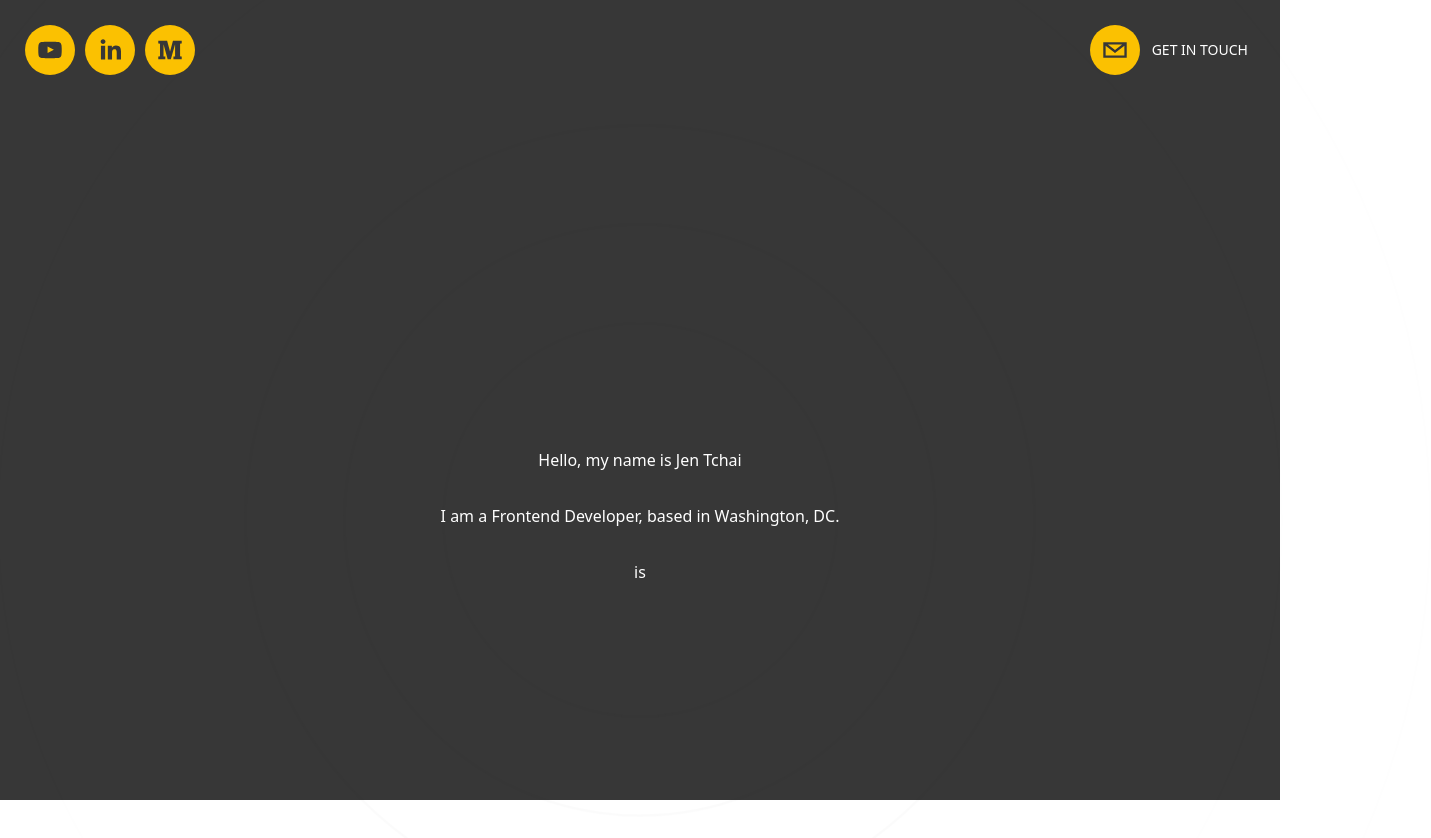
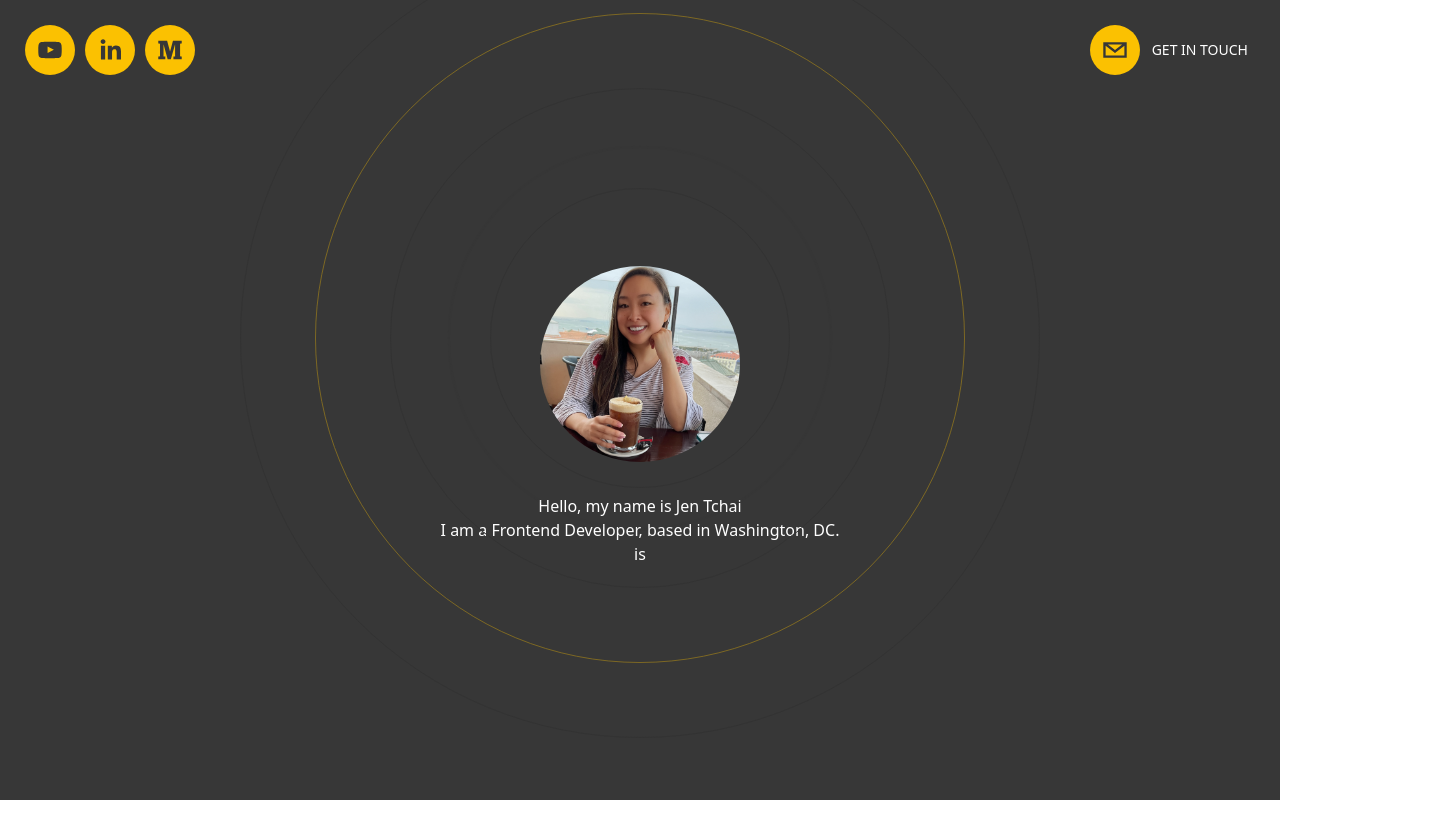
Before and after one commit to hopesunknown/portfolio, a Next.js app in the folder jen-portfolio/: page / in a window 1280 px wide. Shown: the top 838 px of the page, 1431 px wide, since content can reach past the window. After the commit the page ends 800 px from the top, so only its background shows below. Built offline with nearby package versions, Linux system fonts and the light colour scheme.

Commit message:
fixed hero section with styling and content, also included profile picture with NextJS image optimization for smoother loading purposes across all platforms

```diff
--- a/jen-portfolio/components/BackgroundCircles.tsx
+++ b/jen-portfolio/components/BackgroundCircles.tsx
@@ -1,17 +1,27 @@
-import React from 'react'
+import React from 'react';
+import {motion} from 'framer-motion';
 
-type Props = {}
+type Props = {};
 
 const BackgroundCircles = (props: Props) => {
   return (
-    <div className='relative flex justify-center items-center'>
+    <motion.div
+      initial={{opacity: 0}}
+      animate={{
+        scale: [1, 2, 2, 3, 1],
+        opacity: [0.1, 0.2, 0.4, 0.8, 0.1, 1.0],
+        borderRadius: ['20%', '20%', '50%', '80%', '20%']
+      }}
+      transition={{duration: 2.5}}
+      className='relative flex justify-center items-center'
+    >
       <div className='absolute border border-[#333333] rounded-full h-[200px] w-[200px] mt-52 animate-ping'/>
-      <div className='absolute border border-[#333333] rounded-full h-[300px] w-[300px] mt-52 animate-ping'/>
-      <div className='absolute border border-[#333333] rounded-full h-[400px] w-[400px] mt-52 animate-ping'/>
-      <div className='absolute border border-[#333333] rounded-full h-[650px] w-[650px] opacity-20 mt-52 animate-ping'/>
-      <div className='absolute border border-[#333333] rounded-full h-[800px] w-[800px] opacity-20 mt-52 animate-ping'/>
-    </div>
+      <div className='rounded-full border border-[#333333] h-[300px] w-[300px] absolute mt-52'/>
+      <div className='rounded-full border border-[#333333] h-[500px] w-[500px] absolute mt-52'/>
+      <div className='absolute border border-[#FBC101] rounded-full h-[650px] w-[650px] opacity-20 mt-52 animate-pulse'/>
+      <div className='absolute border border-[#333333] rounded-full h-[800px] w-[800px] mt-52'/>
+    </motion.div>
   )
-}
+};
 
-export default BackgroundCircles
+export default BackgroundCircles;
--- a/jen-portfolio/components/Hero.tsx
+++ b/jen-portfolio/components/Hero.tsx
@@ -1,4 +1,6 @@
 import React from 'react';
+import Image from 'next/image';
+import profilePic from './../public/image0.jpeg';
 import {useTypewriter} from 'react-simple-typewriter';
 import BackgroundCircles from './BackgroundCircles';
 
@@ -13,9 +15,19 @@ const Hero = (props: Props) => {
   return (
     <div className='h-screen flex flex-col space-y-8 items-center justify-center text-center overlow-hidden'>
       <BackgroundCircles />
-      <h1>Hello, my name is Jen Tchai</h1>
-      <h2>I am a Frontend Developer, based in Washington, DC.</h2>
-      <div>{text}</div>
+      <Image
+        src={profilePic}
+        height={200}
+        width={200}
+        className='roundedImg'
+        placeholder='blur'
+        alt='profile image of the developer'
+      />
+      <div>
+        <h1>Hello, my name is Jen Tchai</h1>
+        <h2>I am a Frontend Developer, based in Washington, DC.</h2>
+        <div>{text}</div>
+      </div>
     </div>
   )
 }
--- a/jen-portfolio/pages/index.tsx
+++ b/jen-portfolio/pages/index.tsx
@@ -6,19 +6,18 @@ import Hero from './../components/Hero';
 const Home: NextPage = () => {
   return (
     <>
-      <div className='bg-[rgb(55,55,55)] text-white h-screen snap-y snap'>
+      <div className='bg-[rgb(55,55,55)] text-white h-screen snap-y snap-mandatory overflow-scroll z-0'>
         <Head>
-          <title>Jen Tchai | Portfolio Site</title>
+          <title>Jen Tchai | Frontend Developer | Portfolio Site</title>
           <meta name="description" content="Generated by create next app" />
           <meta name="viewport" content="width=device-width, initial-scale=1" />
           <link rel="icon" href="/favicon.ico" />
         </Head>
 
-        {/* <h1 className='p-10 text-red-500'>testing</h1> */}
         <Header />
 
         {/* Hero */}
-        <section id='hero'>
+        <section id='hero' className='snap-center'>
           <Hero />
         </section>
 
--- a/jen-portfolio/styles/globals.css
+++ b/jen-portfolio/styles/globals.css
@@ -1,3 +1,7 @@
 @tailwind base;
 @tailwind components;
 @tailwind utilities;
+
+.roundedImg {
+  border-radius: 50%;
+}
```
Also changed, not shown: jen-portfolio/public/image0.jpeg (added).
